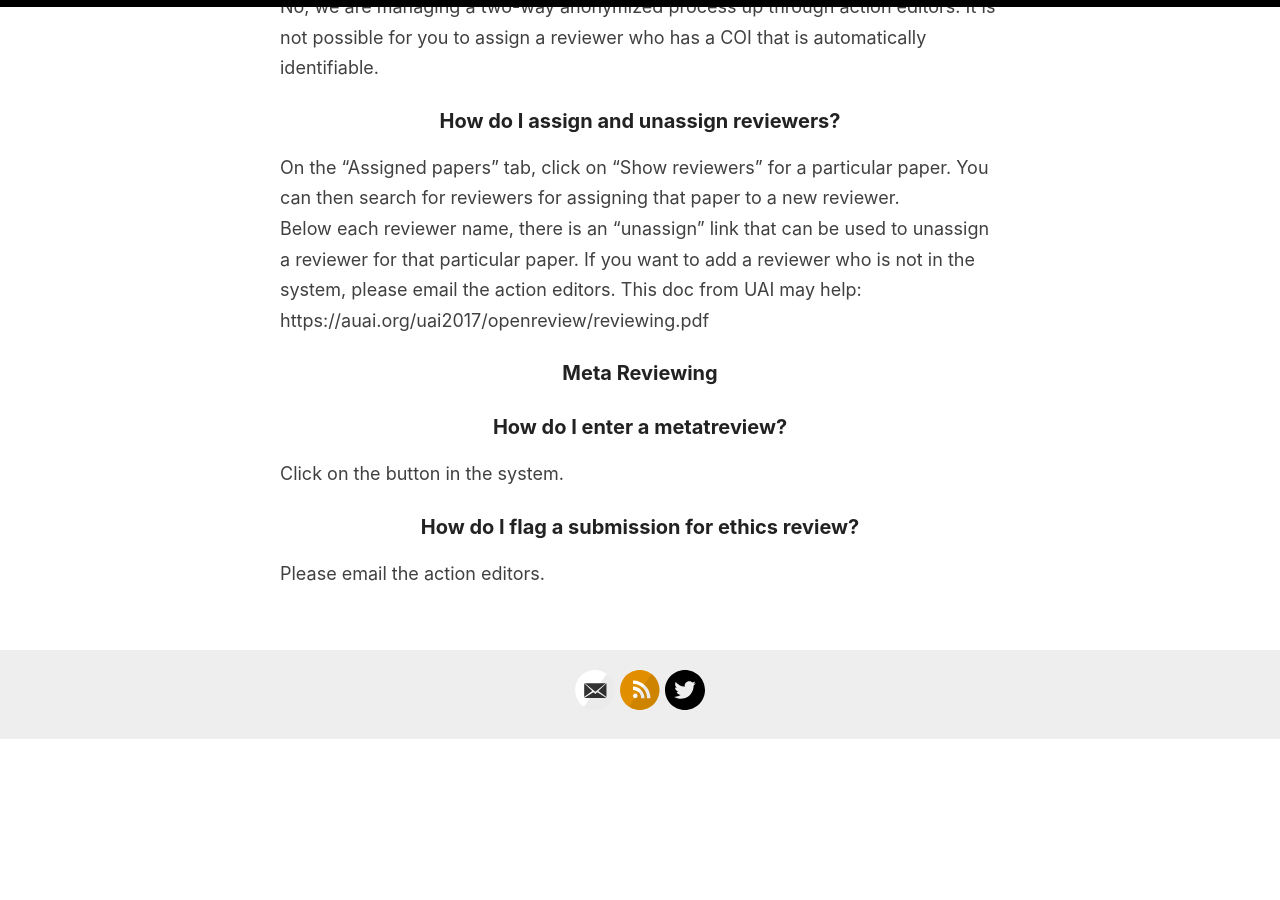
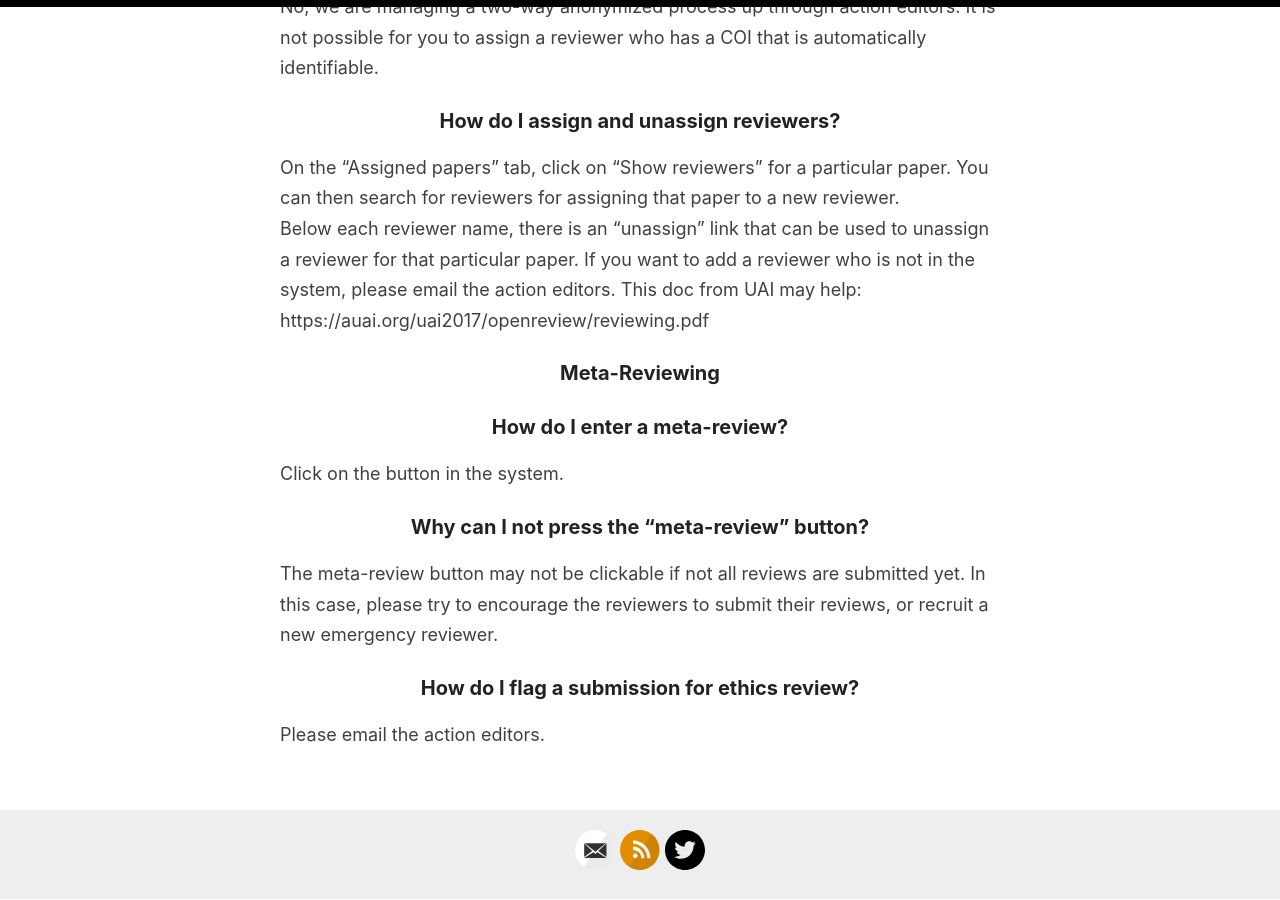
Before and after one commit to amitmerchant1990/reverie, a Jekyll site: the page built from reviewerfaq.md, in a window 1280 px wide and 900 px high, scrolled down 2586 px. Built offline with Jekyll 4.4.1, drawn with Linux system fonts in a browser that asks for light colours; before the commit the page ends 3325 px from its top, so only the background shows below that.

Commit message:
Add metareview instructions

```diff
--- a/reviewerfaq.md
+++ b/reviewerfaq.md
@@ -72,10 +72,13 @@ Below each reviewer name, there is an “unassign” link that can be used to un
 If you want to add a reviewer who is not in the system, please email the action editors.
 This doc from UAI may help: https://auai.org/uai2017/openreview/reviewing.pdf
 
-### Meta Reviewing
+### Meta-Reviewing
 
-### How do I enter a metatreview?
+### How do I enter a meta-review?
 Click on the button in the system.
+
+### Why can I not press the "meta-review" button?
+The meta-review button may not be clickable if not all reviews are submitted yet. In this case, please try to encourage the reviewers to submit their reviews, or recruit a new emergency reviewer.
 
 ### How do I flag a submission for ethics review?
 Please email the action editors.
```
